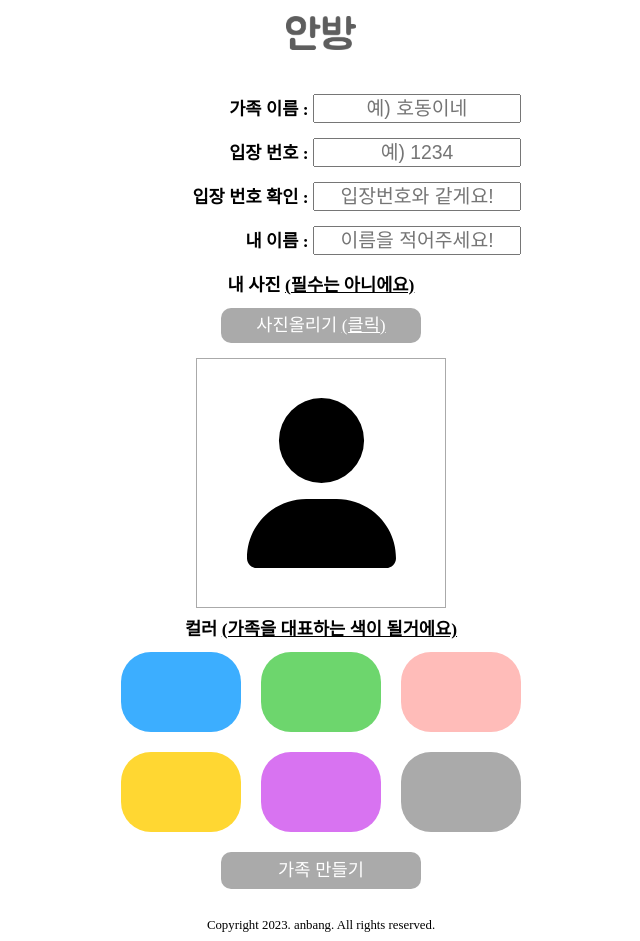
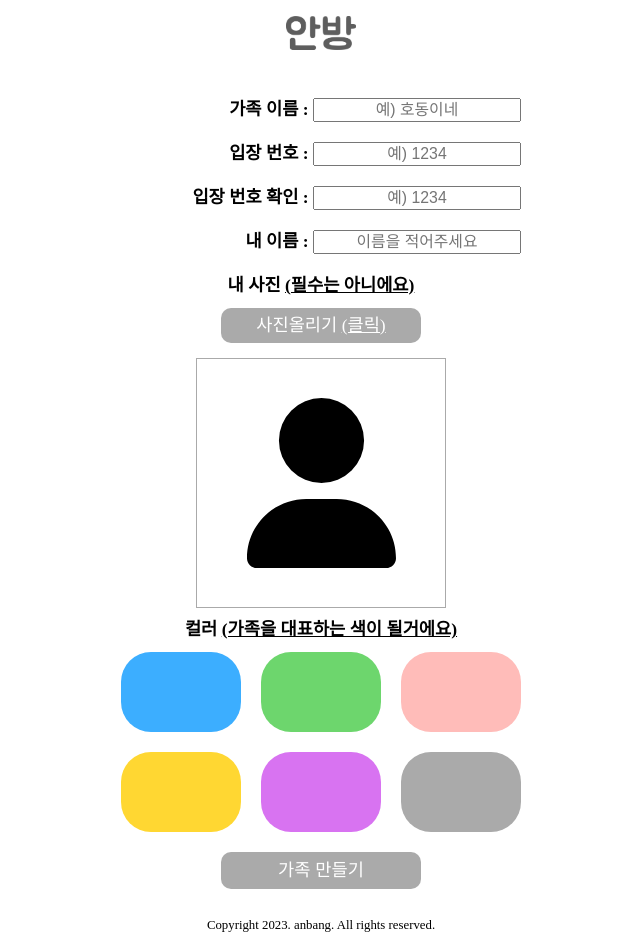
Before and after one commit to Family-Community/front-end, a React (Create React App) app: page / in a window 1280 px wide. Shown: the whole page, without its empty margins (319-959 px from the left). Built offline with nearby package versions, Linux system fonts and the light colour scheme.

Commit message:
signup detail correction

```diff
--- a/src/pages/profileAuth/index.jsx
+++ b/src/pages/profileAuth/index.jsx
@@ -2,7 +2,7 @@ import Body from "./body";
 import Header from "../../style/global/header";
 import Footer from "../../style/global/footer";
 import Wrapper from "../../style/wrapper";
-function profileAdd() {
+function profileAuth() {
     return (
         <Wrapper>
             <Header></Header>
@@ -12,4 +12,4 @@ function profileAdd() {
     )
 }
 
-export default profileAdd;
+export default profileAuth;
--- a/src/pages/signup/body.jsx
+++ b/src/pages/signup/body.jsx
@@ -37,8 +37,8 @@ function Body() {
             <form onSubmit={handleOnSubmit}>
                 <p>가족 이름 : <input type="text" name="" id="" placeholder="예) 호동이네"/></p>
                 <p>입장 번호 : <input type="password" name="" id="" placeholder="예) 1234"/></p>
-                <p>입장 번호 확인 : <input type="password" name="" id="" placeholder="입장번호와 같게요!"/></p>
-                <p>내 이름 :  <input type="text" name="" id="" placeholder="이름을 적어주세요!"/></p>
+                <p>입장 번호 확인 : <input type="password" name="" id="" placeholder="예) 1234"/></p>
+                <p>내 이름 :  <input type="text" name="" id="" placeholder="이름을 적어주세요"/></p>
                 <div>
                     <p>내 사진 <span>(필수는 아니에요)</span></p>
                     <input
--- a/src/pages/signup/style.jsx
+++ b/src/pages/signup/style.jsx
@@ -13,7 +13,7 @@ export const SignupBody = styled.div`
             font-weight: 700;
         }
         p input{
-            font-size: 110%;
+            font-size: 90%;
             text-align: center;
             width: 50%;
         }
```
